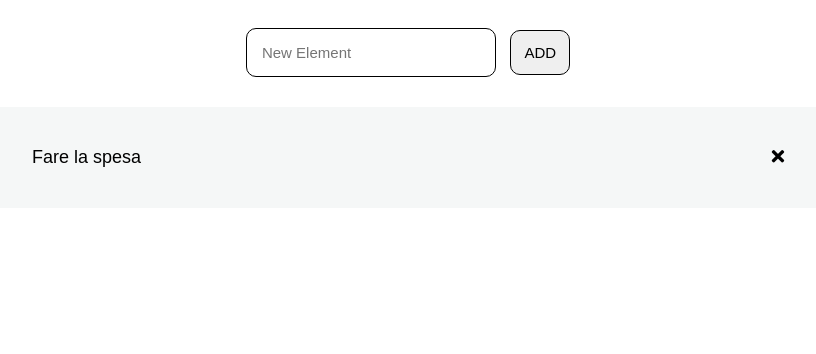
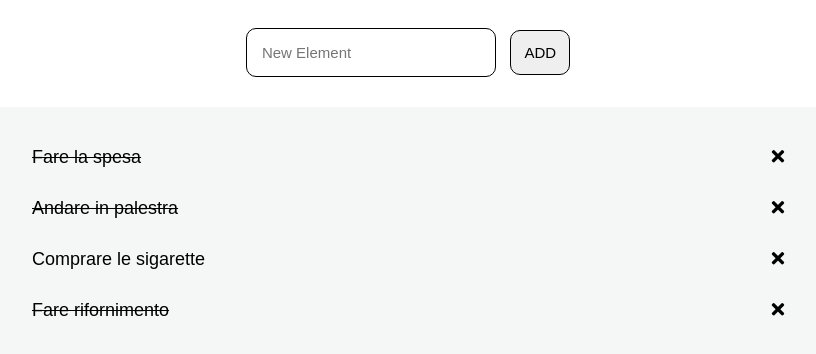
Before and after one commit to VincenzoPiparo/vue-todolist, a plain HTML site: page index.html in a window 1280 px wide. Shown: the part 122-476 px from the top of the page, without its empty margins (232-1048 px from the left). Drawn offline with nearby package versions, Linux system fonts and the light colour scheme.

Commit message:
IN LINE-THROUGH

```diff
--- a/css/style.css
+++ b/css/style.css
@@ -42,7 +42,7 @@ button{
 
 /* LIST */
 
-.list{
+.todos{
     width: 65%;
     margin-top: 30px;
     padding: 25px;
@@ -66,3 +66,7 @@ ul{
 .cross_icon{
     float: right;
 }
+
+.line-through{
+    text-decoration-line: line-through;
+}
--- a/index.html
+++ b/index.html
@@ -10,7 +10,6 @@
 
     <link rel="stylesheet" href="https://cdnjs.cloudflare.com/ajax/libs/font-awesome/5.15.4/css/all.min.css" integrity="sha512-1ycn6IcaQQ40/MKBW2W4Rhis/DbILU74C1vSrLJxCq57o941Ym01SwNsOMqvEBFlcgUa6xLiPY/NS5R+E6ztJQ==" crossorigin="anonymous" referrerpolicy="no-referrer" />
     <script type="text/javascript" src="https://cdn.jsdelivr.net/npm/vue"></script>
-
 </head>
 <body>
 
@@ -31,12 +30,12 @@
             </div>
 
             <!-- LIST AREA -->
-            <div class="list">
+            <div class="todos">
                 <!-- INSERT UL -->
                 <ul>
                     <!-- THIS IS A SINGLE TODO LIST -->
-                    <li class="todo">
-                        Fare la spesa
+                    <li v-for="(todo, index) in todos" class="todo" v-bind:class="{'line-through': todo.done}" >
+                        {{ todo.text }}
                         <div class="cross_icon">
                             <i class="fas fa-times"> </i>
                         </div>
--- a/js/script.js
+++ b/js/script.js
@@ -20,10 +20,17 @@
 // 1- oltre al click sul pulsante, intercettare anche il tasto ENTER per aggiungere il todo alla lista
 // 2- cliccando sul testo dell'item, invertire il valore della proprietà done del todo corrispondente (se done era uguale a false, impostare true e viceversa)
 
+
+
+// MILESTONE 1
+// Stampare all'interno di una lista, un item per ogni todo.
+// Se la proprietà done è uguale a true, visualizzare il testo del todo sbarrato.
+
+
 Vue.config.devtools = true;
 const app = new Vue (
     {
-        el: 'root',
+        el: '#root',
         data: {
             todos: [
                 {
@@ -43,6 +50,9 @@ const app = new Vue (
                     done: true
                 }
             ]
-        }
+        },
     }
 )
+
+// MILESTONE 2
+// Visualizzare a fianco ad ogni item ha una "x": cliccando su di essa, il todo viene rimosso dalla lista.
```
